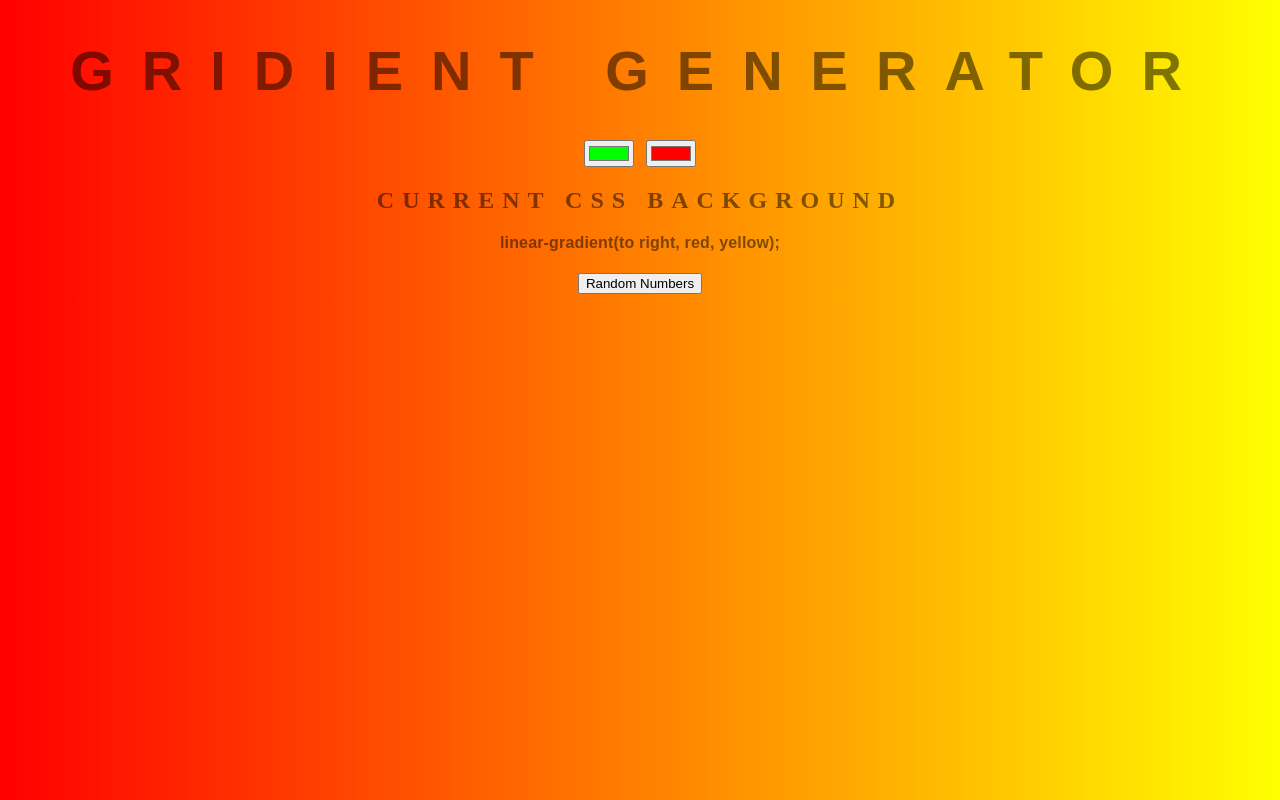
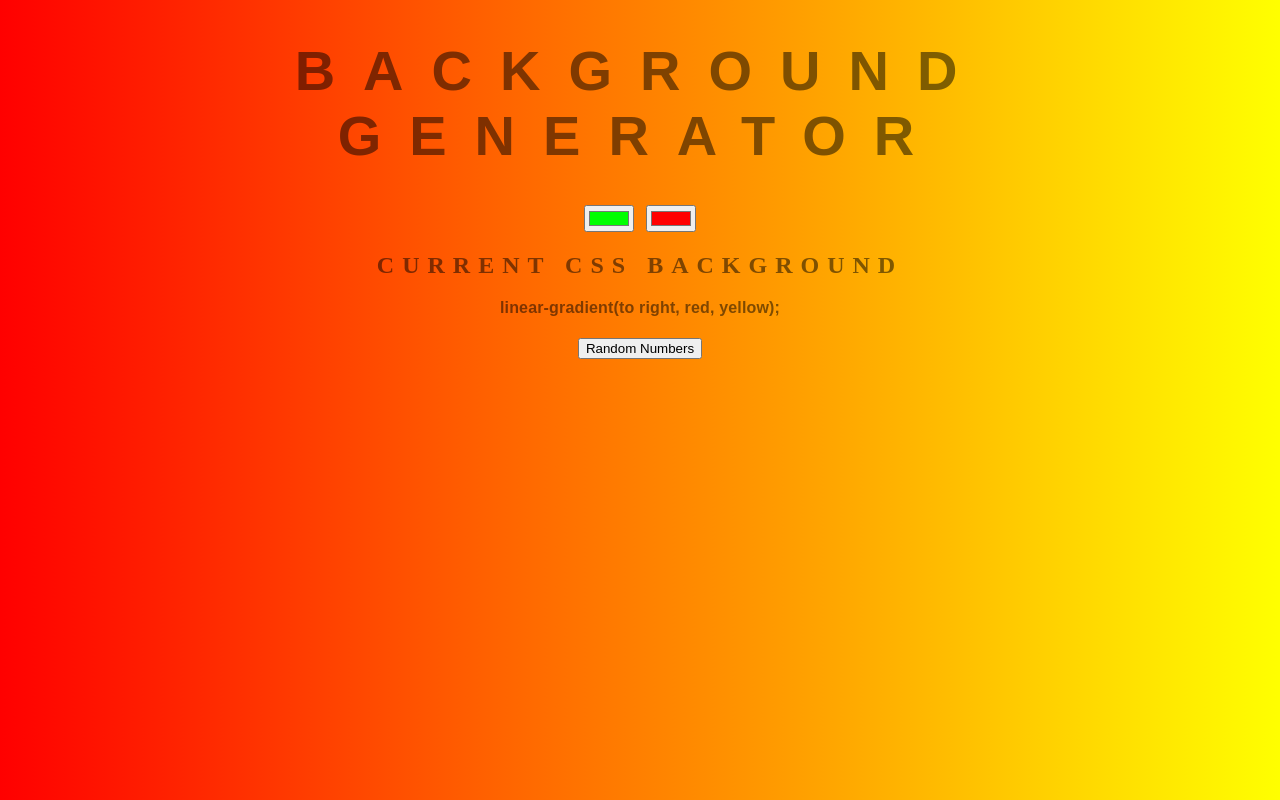
Before and after one commit to dcclose/background-generator, a plain HTML site: page index.html in a window 1280 px wide. Drawn offline with Linux system fonts and the light colour scheme.

Commit message:
Changed H1

```diff
--- a/index.html
+++ b/index.html
@@ -7,7 +7,7 @@
     <link rel="stylesheet" href="style.css" />
   </head>
   <body id="gradient">
-    <h1>Gridient Generator</h1>
+    <h1>Background Generator</h1>
     <input type="color" name="color1" value="#00ff00" class="color1" />
     <input type="color" name="color2" value="#ff0000" class="color2" />
     <h2>Current CSS Background</h2>
```
